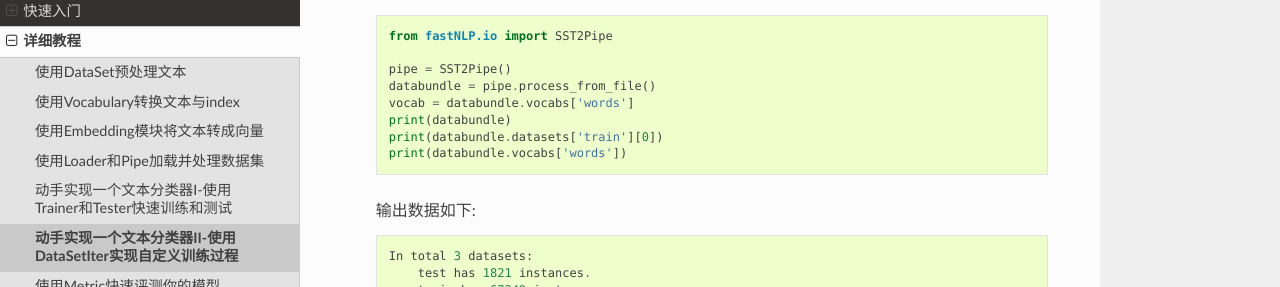
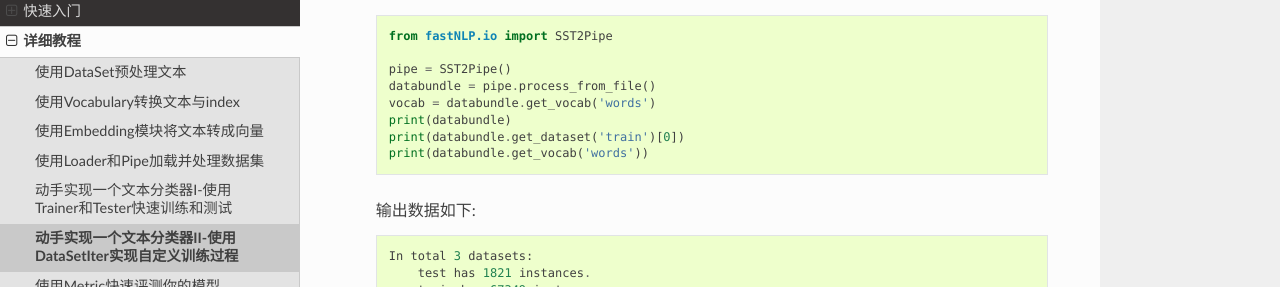
Before and after one commit to fastnlp/fastNLP, a Sphinx documentation site: the page built from docs/source/tutorials/tutorial_6_datasetiter.rst, in a window 1280 px wide and 900 px high, scrolled down 554 px. Shown: the part 164-451 px from the top of the window. Built offline with Sphinx 7.4.7 and the Read the Docs theme 2.0.0, drawn with Linux system fonts in a browser that asks for light colours.

Commit message:
Update tutorial_6_datasetiter.rst

```diff
--- a/docs/source/tutorials/tutorial_6_datasetiter.rst
+++ b/docs/source/tutorials/tutorial_6_datasetiter.rst
@@ -28,10 +28,10 @@ DataSetIter初探之前的内容与 :doc:`/tutorials/tutorial_5_loss_optimizer`
 
         pipe = SST2Pipe()
         databundle = pipe.process_from_file()
-        vocab = databundle.vocabs['words']
+        vocab = databundle.get_vocab('words')
         print(databundle)
-        print(databundle.datasets['train'][0])
-        print(databundle.vocabs['words'])
+        print(databundle.get_dataset('train')[0])
+        print(databundle.get_vocab('words'))
 
 
     输出数据如下::
```
